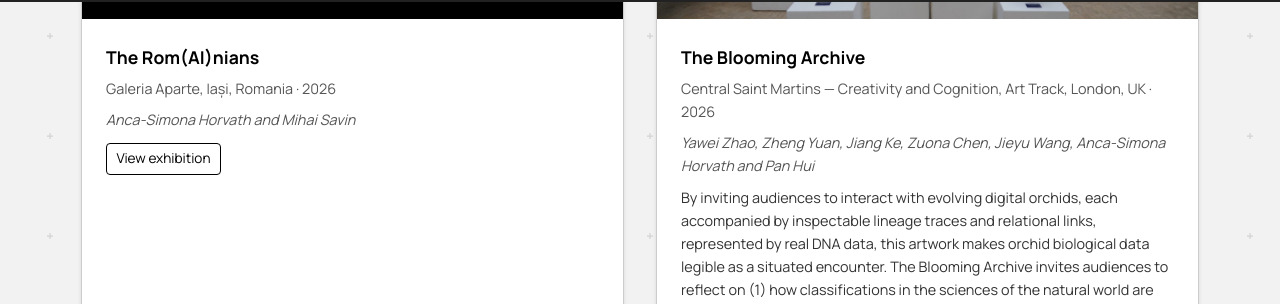
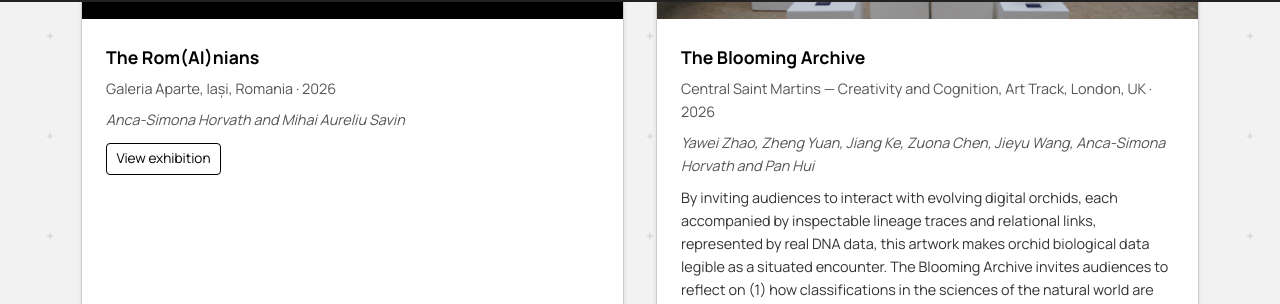
Before and after one commit to anqua/at-a, a Jekyll site: the page built from outputs.md, in a window 1280 px wide and 900 px high, scrolled down 2864 px. Shown: the part 150-454 px from the top of the window. Built offline with Jekyll 4.4.1, drawn with Linux system fonts in a browser that asks for light colours.

Commit message:
Fix Mihai Aureliu Savin's name on The Rom(AI)nians card
Co-Authored-By: Claude Sonnet 5 <noreply@anthropic.com>

```diff
--- a/_data/exhibitions.yml
+++ b/_data/exhibitions.yml
@@ -3,7 +3,7 @@
   venue: "Galeria Aparte"
   location: "Iași, Romania"
   year: 2026
-  credits: "Anca-Simona Horvath and Mihai Savin"
+  credits: "Anca-Simona Horvath and Mihai Aureliu Savin"
   description: ""
   url: /at-a/exhibitions/the-romainians/
   cover: /at-a/assets/images/Logo_AtA.png
```
